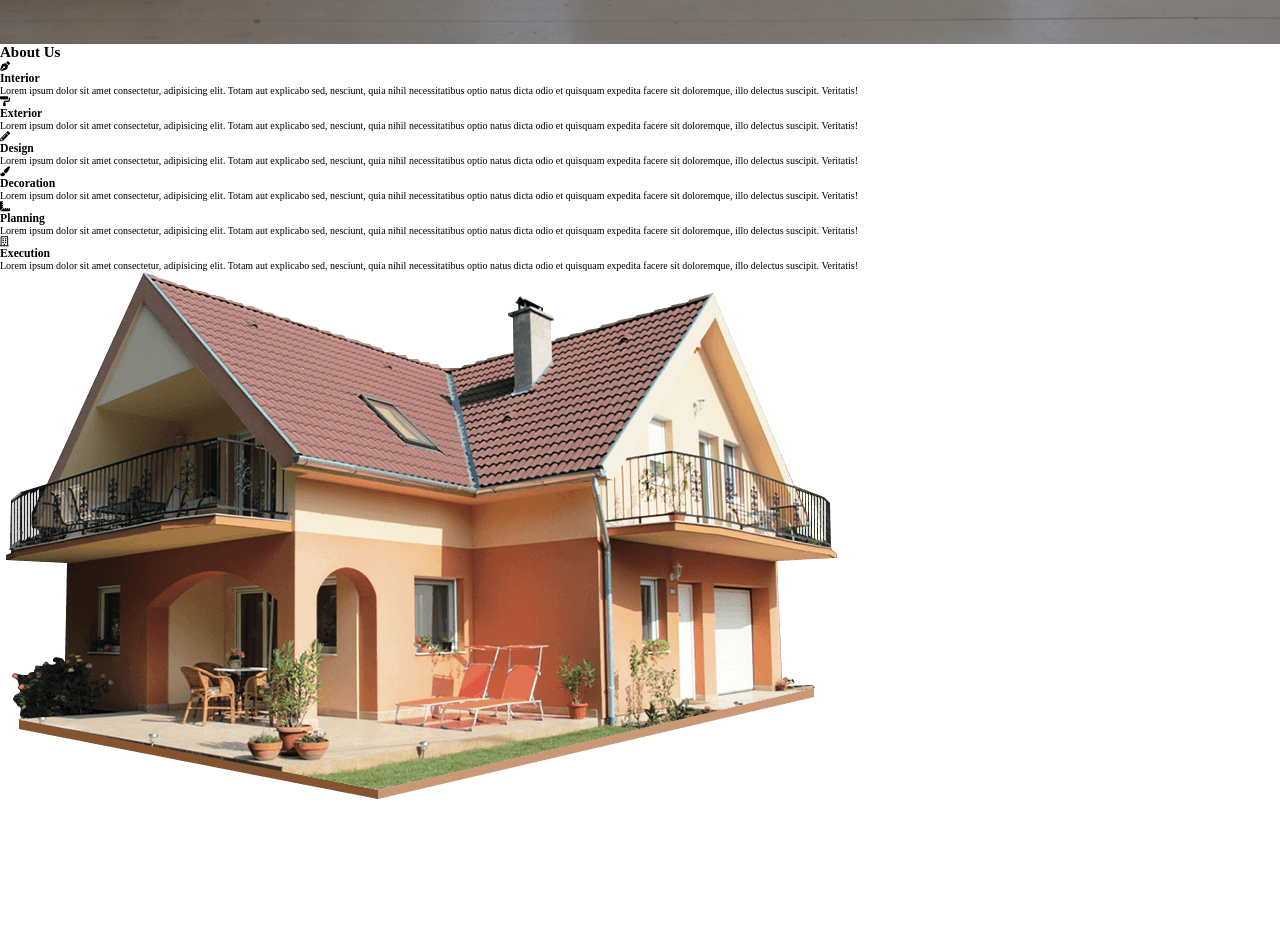
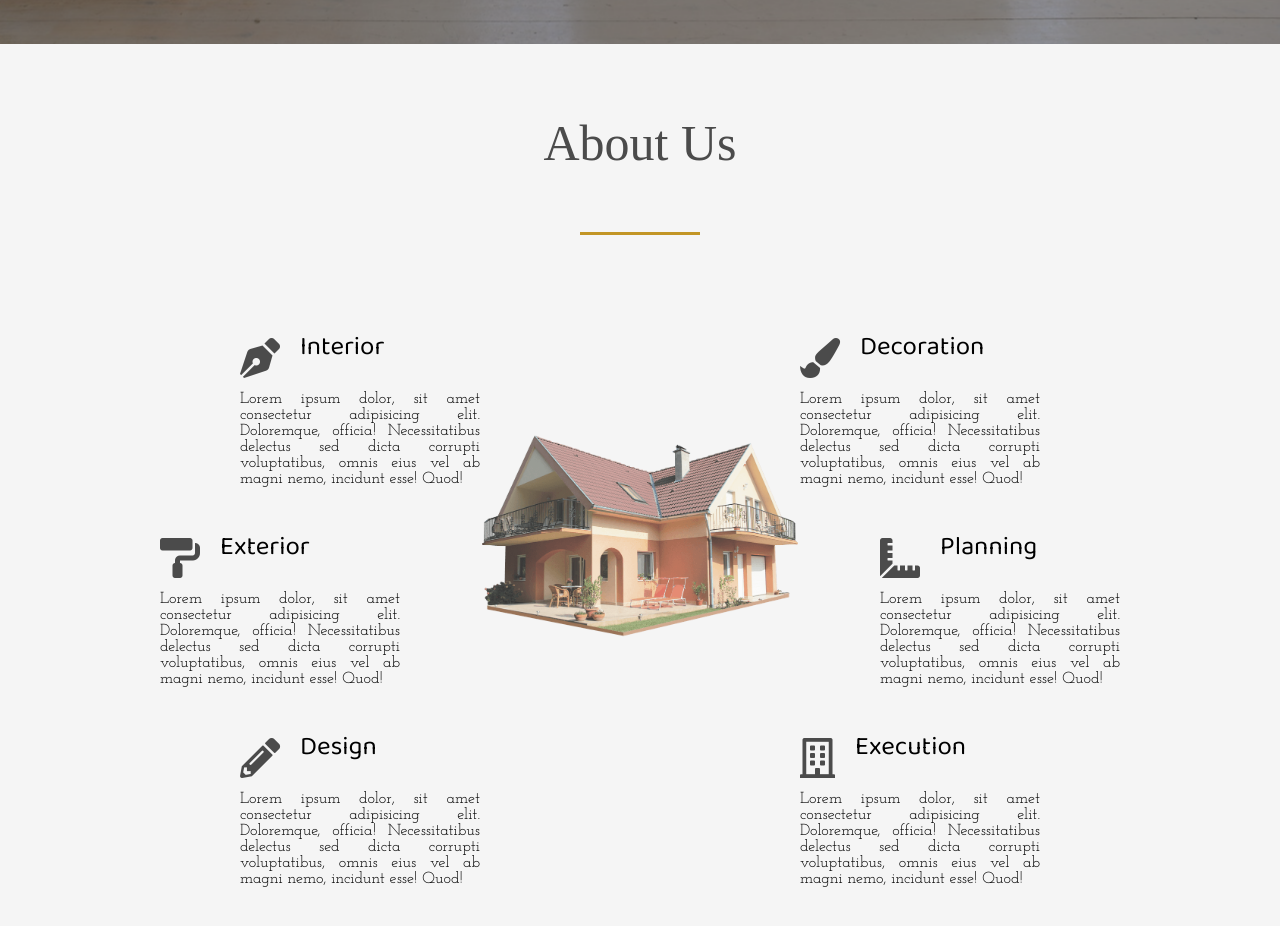
Before and after one commit to ninooff/site-de-arquitetura, a plain HTML site: page index.html in a window 1280 px wide. Shown: the part 756-1682 px from the top of the page. Before the commit the page ends 1560 px from the top, so only its background shows below. Drawn offline with Linux system fonts and the light colour scheme.

Commit message:
adding about-us section

```diff
--- a/index.html
+++ b/index.html
@@ -33,6 +33,7 @@
 
   <!-- inicio menu mobile                                   -->
   <div class="container">
+    <a href="#" class="logo"><img src="images/logo.svg" alt="logo image"></a>
     <div class="hamburger-menu">
       <div class="line line-1"></div>
       <div class="line line-2"></div>
@@ -86,58 +87,72 @@
       <div class="services">
         <div class="service">
           <div class="service-header">
-            <i class="fa fa-pen-nib"></i>
+            <i class="fas fa-pen-nib"></i>
             <h3>Interior</h3>
-            <p class="service-text">Lorem ipsum dolor sit amet consectetur, adipisicing elit. Totam aut explicabo sed, nesciunt, quia nihil necessitatibus optio natus dicta odio et quisquam expedita facere sit doloremque, illo delectus suscipit. Veritatis!</p>
           </div>
+          <p class="service-text">
+            Lorem ipsum dolor, sit amet consectetur adipisicing elit.
+            Doloremque, officia! Necessitatibus delectus sed dicta corrupti
+            voluptatibus, omnis eius vel ab magni nemo, incidunt esse! Quod!
+          </p>
         </div>
-      </div>
-      <div class="services">
         <div class="service">
           <div class="service-header">
-            <i class="fa fa-paint-roller"></i>
+            <i class="fas fa-paint-roller"></i>
             <h3>Exterior</h3>
-            <p class="service-text">Lorem ipsum dolor sit amet consectetur, adipisicing elit. Totam aut explicabo sed, nesciunt, quia nihil necessitatibus optio natus dicta odio et quisquam expedita facere sit doloremque, illo delectus suscipit. Veritatis!</p>
           </div>
+          <p class="service-text">
+            Lorem ipsum dolor, sit amet consectetur adipisicing elit.
+            Doloremque, officia! Necessitatibus delectus sed dicta corrupti
+            voluptatibus, omnis eius vel ab magni nemo, incidunt esse! Quod!
+          </p>
         </div>
-      </div>
-      <div class="services">
         <div class="service">
           <div class="service-header">
-            <i class="fa fa-pencil-alt"></i>
+            <i class="fas fa-pencil-alt"></i>
             <h3>Design</h3>
-            <p class="service-text">Lorem ipsum dolor sit amet consectetur, adipisicing elit. Totam aut explicabo sed, nesciunt, quia nihil necessitatibus optio natus dicta odio et quisquam expedita facere sit doloremque, illo delectus suscipit. Veritatis!</p>
           </div>
+          <p class="service-text">
+            Lorem ipsum dolor, sit amet consectetur adipisicing elit.
+            Doloremque, officia! Necessitatibus delectus sed dicta corrupti
+            voluptatibus, omnis eius vel ab magni nemo, incidunt esse! Quod!
+          </p>
         </div>
-      </div>
-      <div class="services">
         <div class="service">
           <div class="service-header">
-            <i class="fa fa-paint-brush"></i>
+            <i class="fas fa-paint-brush"></i>
             <h3>Decoration</h3>
-            <p class="service-text">Lorem ipsum dolor sit amet consectetur, adipisicing elit. Totam aut explicabo sed, nesciunt, quia nihil necessitatibus optio natus dicta odio et quisquam expedita facere sit doloremque, illo delectus suscipit. Veritatis!</p>
           </div>
+          <p class="service-text">
+            Lorem ipsum dolor, sit amet consectetur adipisicing elit.
+            Doloremque, officia! Necessitatibus delectus sed dicta corrupti
+            voluptatibus, omnis eius vel ab magni nemo, incidunt esse! Quod!
+          </p>
         </div>
-      </div>
-      <div class="services">
         <div class="service">
           <div class="service-header">
-            <i class="fa fa-ruler-combined"></i>
+            <i class="fas fa-ruler-combined"></i>
             <h3>Planning</h3>
-            <p class="service-text">Lorem ipsum dolor sit amet consectetur, adipisicing elit. Totam aut explicabo sed, nesciunt, quia nihil necessitatibus optio natus dicta odio et quisquam expedita facere sit doloremque, illo delectus suscipit. Veritatis!</p>
           </div>
+          <p class="service-text">
+            Lorem ipsum dolor, sit amet consectetur adipisicing elit.
+            Doloremque, officia! Necessitatibus delectus sed dicta corrupti
+            voluptatibus, omnis eius vel ab magni nemo, incidunt esse! Quod!
+          </p>
         </div>
-      </div>
-      <div class="services">
         <div class="service">
           <div class="service-header">
             <i class="far fa-building"></i>
             <h3>Execution</h3>
-            <p class="service-text">Lorem ipsum dolor sit amet consectetur, adipisicing elit. Totam aut explicabo sed, nesciunt, quia nihil necessitatibus optio natus dicta odio et quisquam expedita facere sit doloremque, illo delectus suscipit. Veritatis!</p>
           </div>
+          <p class="service-text">
+            Lorem ipsum dolor, sit amet consectetur adipisicing elit.
+            Doloremque, officia! Necessitatibus delectus sed dicta corrupti
+            voluptatibus, omnis eius vel ab magni nemo, incidunt esse! Quod!
+          </p>
         </div>
         <div class="about-us-img-wrapper">
-          <img src="images/house.png" alt="">
+          <img src="images/house.png" />
         </div>
       </div>
     </section>
--- a/style.css
+++ b/style.css
@@ -15,6 +15,13 @@ html{
     display: block;
   }
 
+  .container .logo{
+    position: absolute;
+    height: 4rem;
+    z-index: 100;
+    padding: 1.5rem 2rem;
+  }
+
   .header {
     width: 100%;
     height: 100vh;
@@ -28,7 +35,6 @@ html{
 
 
   /* ===========================max width============================ */
-
   .fixed-top{
     position: fixed;
     display: grid;
@@ -36,11 +42,11 @@ html{
     align-items: center;
     justify-content: space-between;
     width: 100%;
-    background: rgba(255, 255, 255, 0.548);
+    background: rgb(255, 255, 255);
     z-index: 100;
     padding: 1rem 2rem;
     /*barra*/
-    box-shadow: 0 .2rem .5rem rgba(0,0,0,.3);
+   box-shadow: 0 .2rem .5rem rgba(0,0,0,.3);
 }
 
 .fixed-top nav ul{
@@ -78,7 +84,7 @@ html{
   }
 
   .img-wrapper img {
-    width: 100%;
+    width: 100vw;
     height: 100%;
     object-fit: cover;
     opacity: 0.5;
@@ -151,8 +157,150 @@ html{
     }
   }
 
+  .about-us{
+    width: 100%;
+    background-color:#f5f5f5f5;
+    padding-bottom: 15rem;
+  }
+
+  .section-header{
+    display:flex;
+    flex-direction:column;
+    align-items:center;
+    padding: 7rem 0 10rem 0;
+  }
+
+  .section-heading{
+    font-family: 'Muli',serif;
+    font-size: 5rem;
+    font-weight: 300;
+    color: #4b4b4b;
+    margin-bottom: 6rem;
+  }
+
+  .underline{
+    width: 12rem;
+    height: 0.3rem;
+    background-color: #c29525;
+  }
+
+  .services{
+    width: 100%;
+    height: 100%;
+    display: grid;
+    grid-template-columns: repeat(16, 1fr);
+    grid-template-rows: repeat(6, 6rem);
+    grid-row-gap: 4rem;
+  }
+
+  .service{
+    width: 100%;
+    margin-bottom: 2rem;
+  }
+
+  .service:nth-child(1){
+    grid-column: 4/7;
+    grid-row: 1/3;
+  }
+
+  .service:nth-child(2){
+    grid-column: 3/6;
+    grid-row: 3/5;
+  }
+
+  .service:nth-child(3){
+    grid-column: 4/7;
+    grid-row: 5/-1;
+  }
+
+  .service:nth-child(4){
+    grid-column:11/14;
+    grid-row: 1/3;
+  }
+
+  .service:nth-child(5){
+    grid-column:12/15;
+    grid-row: 3/5;
+  }
+
+  .service:nth-child(6){
+    grid-column:11/14;
+    grid-row: 5/-1;
+  }
+
+  .service-header{
+    display: flex;
+    align-items: center;
+    margin-bottom: 1rem;
+  }
+
+  .service-header i{
+    font-size: 4rem;
+    color: #4b4b4b;
+    margin-right: 2rem;
+  }
+
+  .service-header h3{
+    font-family: "Baloo Da 2", serif;
+    font-size: 2.6rem;
+    line-height:2.6rem;
+    font-weight: 400;
+    margin-bottom: 2rem;
+  }
+
+  .service-text{
+    font-family: 'Josefin Slab',serif;
+    font-size: 1.6rem;
+    text-align: justify;
+  }
+
+  .about-us-img-wrapper{
+    grid-column: 7/11;
+    grid-row:2/6;
+    width: 100%;
+  }
+
+  .about-us-img-wrapper img{
+    width: 100%;
+    /*olhar*/
+    object-fit: cover;
+    opacity: .8;
+  }
+
+
+
+
+
+
+
+
 
   @media (max-width:768px){
+    *{
+      transition:all .2s linear;
+    }
+    html{
+      font-size: 50%;
+  }
+  .container .logo{
+    top: 5rem;
+    left: 5rem;
+    padding:0;
+  }
+
+  .banner {
+    position: absolute;
+    top: 20%;
+    left: 10%;
+  }
+  .banner h1 {
+    font-size: 5rem;
+    width: 60%;
+  }
+  /*arrumar depois*/
+    /*.about-us-img-wrapper{
+      display: none;
+    }*/
       .fixed-top{
           display: none;
       }
@@ -175,7 +323,7 @@ html{
       }
 
       .change .hamburger-menu {
-        right: 23rem;
+        right: 15rem;
       }
 
       .line {
@@ -237,9 +385,11 @@ html{
         transform: translateY(-50%);
       }*/
       /* ===========================hover over x(close)==========*/
+
+
     .sidebar {
-        display:initial;
-        width: 30rem;
+        display:block;
+        width: 20rem;
         height: 100vh;
         position: fixed;
         top: 0;
@@ -298,7 +448,9 @@ html{
 
       .social-media i {
         font-size: 2.2rem;
-        margin: 3rem;
+        margin-right: 1rem;
+        /* mudei pra arrumar no cel (abaixo)*/
+        margin-bottom: 8rem;
         width: 4.5rem;
         height: 4.5rem;
         background-color: #777;
```
Also changed, not shown: images/logo.svg (added), 1 other file.
